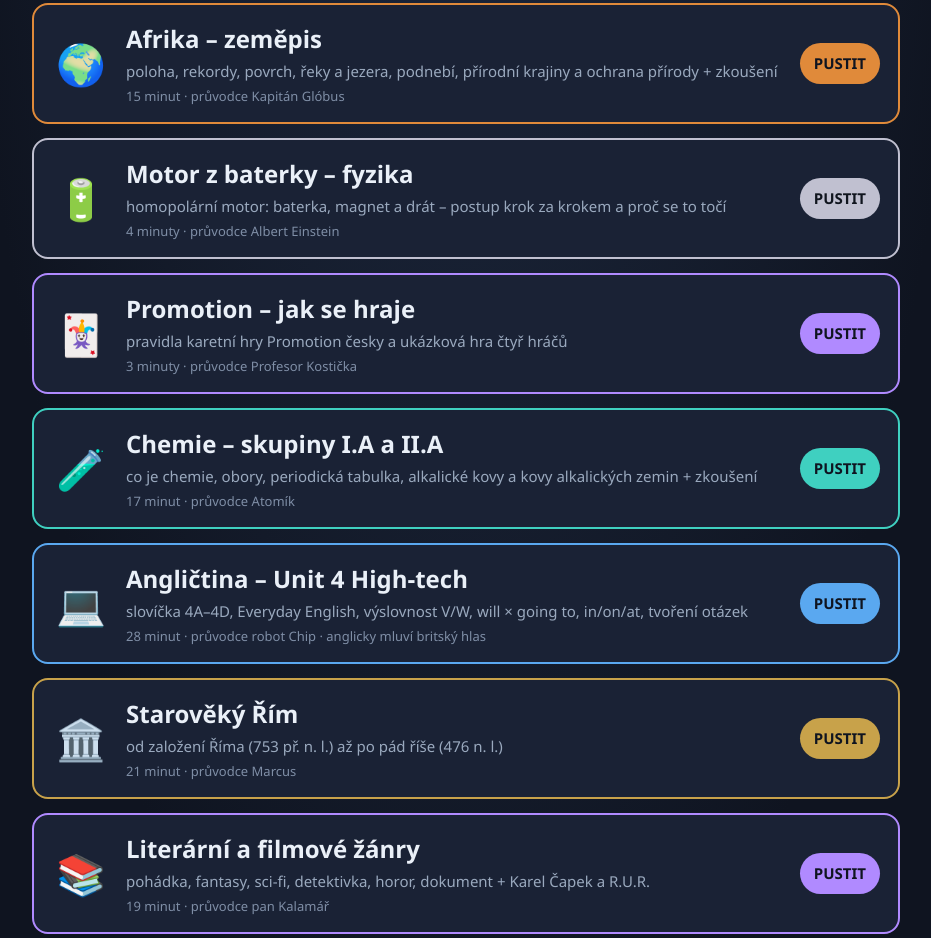
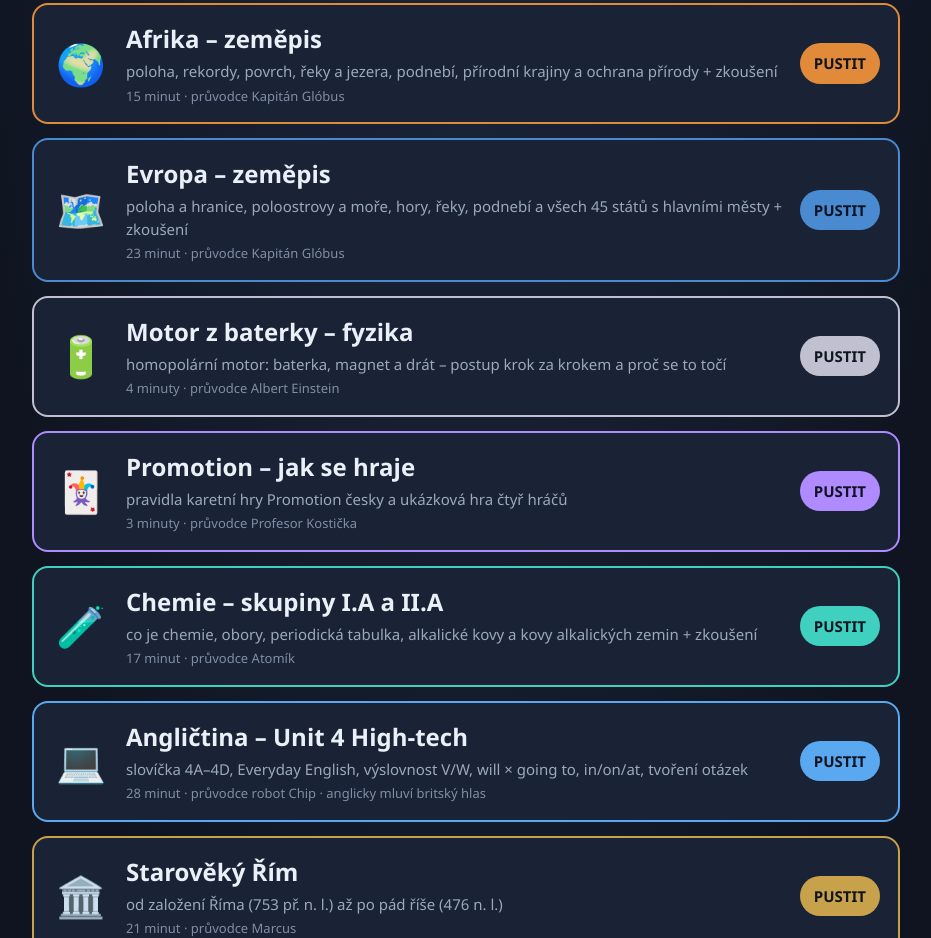
Before and after one commit to luciehavrankovacz-hub/videa, a plain HTML site: page index.html in a window 1280 px wide. Shown: the part 1070-2008 px from the top of the page, without its empty margins (174-1105 px from the left). Drawn offline with Linux system fonts and the light colour scheme.

Commit message:
Rozcestnik: Evropa

```diff
--- a/index.html
+++ b/index.html
@@ -90,6 +90,14 @@
     <div class="go" style="background:#e08a3a">PUSTIT</div>
   </a>
 
+  <a class="card" style="border-color:#4a8ad0" href="https://luciehavrankovacz-hub.github.io/evropa/">
+    <div class="em">🗺️</div>
+    <div class="tx"><p class="tt">Evropa – zeměpis</p>
+      <div class="ds">poloha a hranice, poloostrovy a moře, hory, řeky, podnebí a všech 45 států s hlavními městy + zkoušení</div>
+      <div class="meta">23 minut · průvodce Kapitán Glóbus</div></div>
+    <div class="go" style="background:#4a8ad0">PUSTIT</div>
+  </a>
+
   <a class="card" style="border-color:#c0c0d0" href="https://luciehavrankovacz-hub.github.io/motor-z-baterky/">
     <div class="em">🔋</div>
     <div class="tx"><p class="tt">Motor z baterky – fyzika</p>
```
